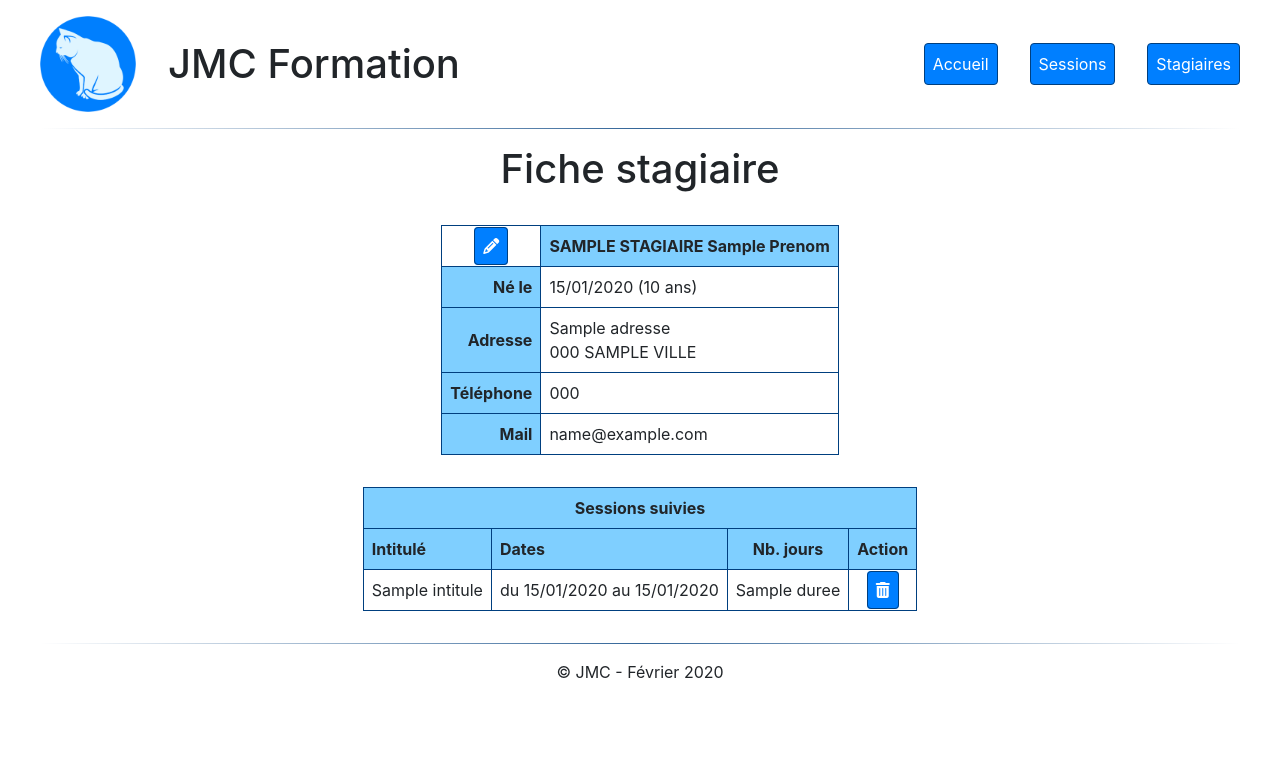
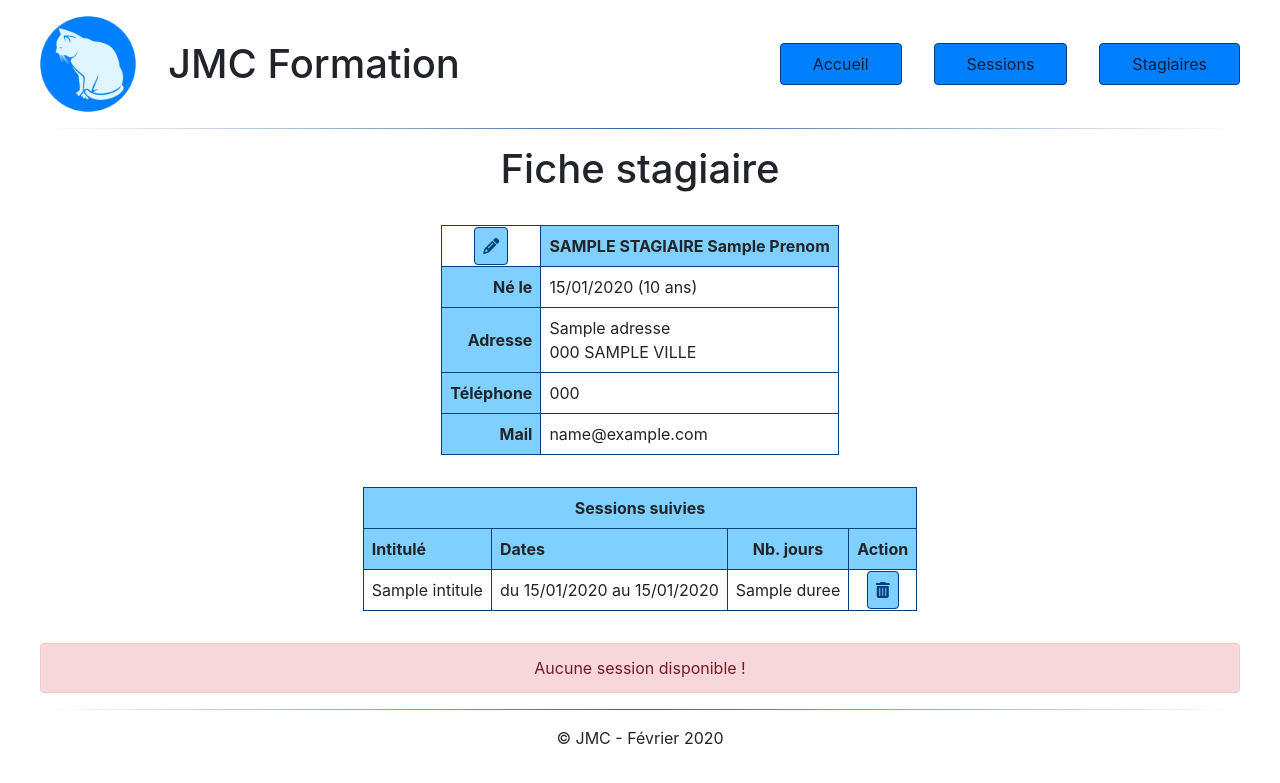
Before and after one commit to jmcasaubon/ProjGestSessForm, a Symfony app: template templates/stagiaire/detail.html.twig in a window 1280 px wide. Shown: the top 783 px of the page. Run offline with Twig, Linux system fonts and the light colour scheme; the template is opened without the code that fills it: most values are stand-ins (such as "Sample title", 1, 10 or a date in 2020); some libraries are stand-ins or nearby versions.

Commit message:
Ajout d'un mini-formulaire permettant d'inscrire un stagiaire à une session + amélioration des formulaires existants

```diff
--- a/public/css/style.css
+++ b/public/css/style.css
@@ -34,17 +34,22 @@
 
 .button {
     border: 1px solid #003f7f ;
-    background-color: #007fff;
-    color:white;
+    background-color: #7fcfff;
+    color: #003f7f;
     border-radius: .25em;
     padding: .5em;
     text-align: center;
     text-decoration: none;
     min-width: 39px;
 }
+.button.big {
+    background-color: #007fff;
+    color:#0f1f3f;
+    padding: .5em 2em;
+}
 .button:hover {
-    background-color: #7fcfff;
-    color:#303030;
+    background-color: #001f3f;
+    color:#7fcfff;
     text-decoration: none;
 }
 
--- a/src/Controller/SessionController.php
+++ b/src/Controller/SessionController.php
@@ -2,6 +2,8 @@
 
 namespace App\Controller;
 
+use DateTime;
+use DateInterval;
 use App\Entity\Session;
 use App\Form\SessionType;
 use Doctrine\ORM\EntityManagerInterface;
@@ -35,6 +37,10 @@ class SessionController extends AbstractController
     public function add(Request $request, EntityManagerInterface $emi)
     {
         $session = new Session();
+        $session->setDateDebut(new DateTime());
+        $session->getDateDebut()->add(new DateInterval("P1D"));
+        $session->setDateFin(new DateTime());
+        $session->getDateFin()->add(new DateInterval("P14D"));
 
         $form = $this->createForm(SessionType::class, $session);
 
--- a/src/Controller/StagiaireController.php
+++ b/src/Controller/StagiaireController.php
@@ -2,6 +2,7 @@
 
 namespace App\Controller;
 
+use App\Entity\Session;
 use App\Entity\Stagiaire;
 use App\Form\StagiaireType;
 use Doctrine\ORM\EntityManagerInterface;
@@ -89,8 +90,13 @@ class StagiaireController extends AbstractController
      * @Route("/{id}", name="detail_stagiaire")
      */
     public function detail(Stagiaire $stagiaire): Response {
+        $sessions = $this->getDoctrine()
+                    ->getRepository(Session::class)
+                    ->getAllFuture() ;;
+
         return $this->render('stagiaire/detail.html.twig', [
             'stagiaire' => $stagiaire,
+            'sessions' => $sessions
         ]);
     }
 }
--- a/src/Entity/Session.php
+++ b/src/Entity/Session.php
@@ -8,6 +8,7 @@ use App\Entity\Stagiaire;
 use Doctrine\ORM\Mapping as ORM;
 use Doctrine\Common\Collections\Collection;
 use Doctrine\Common\Collections\ArrayCollection;
+use Symfony\Component\Validator\Constraints as Assert;
 
 /**
  * @ORM\Entity(repositoryClass="App\Repository\SessionRepository")
@@ -33,6 +34,7 @@ class Session
 
     /**
      * @ORM\Column(type="date")
+     * @Assert\Expression("this.getDateDebut() < this.getDateFin()", message="La date d'achèvement doit être postérieure à la date de démarrage !")
      */
     private $dateFin;
 
--- a/src/Entity/Stagiaire.php
+++ b/src/Entity/Stagiaire.php
@@ -230,6 +230,11 @@ class Stagiaire
         return $now->diff($this->dateNaissance)->y ;
     }
 
+    public function getNbSessionsSuivies(): ?int
+    {
+        return count($this->sessions) ;
+    }
+
     public function getNbSessionsFutures(): ?int
     {
         $now = new DateTime("NOW") ;
--- a/src/Form/SessionType.php
+++ b/src/Form/SessionType.php
@@ -2,6 +2,7 @@
 
 namespace App\Form;
 
+use DateTime;
 use App\Entity\Session;
 use App\Form\ProgrammeType;
 use Symfony\Component\Form\AbstractType;
@@ -17,6 +18,8 @@ class SessionType extends AbstractType
 {
     public function buildForm(FormBuilderInterface $builder, array $options)
     {
+        $now = new DateTime ;
+
         $builder
             ->add('intitule',       TextType::class, [
                 'label' => 'Intitulé de la session'
@@ -35,12 +38,13 @@ class SessionType extends AbstractType
             ])
             ->add('programmes',     CollectionType::class, [
                 'entry_type' => ProgrammeType::class,
+                'prototype' => true,
                 'allow_add' => true,
                 'allow_delete' => true,
                 'by_reference' => false
             ])
             ->add('Enregistrer',    SubmitType::class, [
-                'attr' => [ 'class' => 'button' ]
+                'attr' => [ 'class' => 'button big' ]
             ])
         ;
     }
--- a/src/Form/StagiaireType.php
+++ b/src/Form/StagiaireType.php
@@ -54,7 +54,7 @@ class StagiaireType extends AbstractType
                 'label' => 'Adresse de messagerie'
             ])
             ->add('Enregistrer',    SubmitType::class, [
-                'attr' => [ 'class' => 'button' ]
+                'attr' => [ 'class' => 'button big' ]
             ])
         ;
     }
--- a/templates/base.html.twig
+++ b/templates/base.html.twig
@@ -22,9 +22,9 @@
             </div>
             <!-- Partie droite de l'en-tête, gérant la barre de menu de navigation -->
             <nav id="menu">
-                <a class="button" href="{{path('home')}}">Accueil</a>
-                <a class="button" href="{{path('home_session')}}">Sessions</a>
-                <a class="button" href="{{path('home_stagiaire')}}">Stagiaires</a>
+                <a class="button big" href="{{path('home')}}">Accueil</a>
+                <a class="button big" href="{{path('home_session')}}">Sessions</a>
+                <a class="button big" href="{{path('home_stagiaire')}}">Stagiaires</a>
                 {# <a class="button" href="{{path('home_programme')}}">Programmation</a> #}
             </nav>
         </header>
--- a/templates/session/detail.html.twig
+++ b/templates/session/detail.html.twig
@@ -1,7 +1,7 @@
 {% extends 'base.html.twig' %}
 
 {% block body %}
-    <h1 class="center">Programme session</h1>
+    <h1 class="center">Détail d'une session</h1>
     <table>
         <tbody>
             <tr>
--- a/templates/session/home.html.twig
+++ b/templates/session/home.html.twig
@@ -28,5 +28,5 @@
             {% endfor %}
         </tbody>
     </table>
-    <p class="center"><a class="button" href="{{path('add_session')}}">Ajouter une session</a></p>
+    <p class="center"><a class="button big" href="{{path('add_session')}}">Ajouter une session</a></p>
 {% endblock %}
--- a/templates/stagiaire/detail.html.twig
+++ b/templates/stagiaire/detail.html.twig
@@ -28,6 +28,8 @@
             </tr>
         </tbody>
     </table>
+
+    {% if stagiaire.nbSessionsSuivies > 0 %}
         <table>
             <thead>
                 <tr>
@@ -57,4 +59,38 @@
                 {% endfor %}
             </tbody>
         </table>
+    {% else %}
+        <div class="alert alert-info center" role="alert">Ce stagiaire n'est inscrit à aucune session...</div>
+    {% endif %}
+
+    {# À défaut d'arriver à faire au préalable une requête qui ne retourne que les sessions avec des places disponibles... #}
+    {% set nbDispo = 0 %}
+    {% for session in sessions %}
+        {% if session.nbPlaces > session.nbStagiaires %}
+            {% set nbDispo = nbDispo + 1 %}
+        {% endif %}
+    {% endfor %}
+
+    {# S'il y a au moins une session future, avec une place disponible, on construit un mini-formulaire permettant de s'y inscrire #}
+    {% if nbDispo > 0 %}
+        <div>
+            <h2 class="center">Inscription à une session</h2>
+            <form name="inscription" method="post">
+                <div class="form-group row">
+                    <label class="col-form-label col-sm-2 required">Session choisie :</label>
+                    <select class="col-sm-8">
+                            <option value="">-- Choisissez une session disponible --</option>
+                        {% for session in sessions %}
+                            {% if session.nbPlaces > session.nbStagiaires %}
+                            <option value="{{session.id}}">{{session.intitule}}</option>
+                            {% endif %}
+                        {% endfor %}
+                    </select>
+                    <div class="col-sm-2 block"><button class="button big" href="#">Inscription</button></div>
+                </div>
+            </form>
+        </div>
+    {% else %}
+        <div class="alert alert-danger center" role="alert">Aucune session disponible !</div>
+    {% endif %}
 {% endblock %}
--- a/templates/stagiaire/home.html.twig
+++ b/templates/stagiaire/home.html.twig
@@ -30,5 +30,5 @@
             {% endfor %}
         </tbody>
     </table>
-    <p class="center"><a class="button" href="{{path('add_stagiaire')}}">Ajouter un stagiaire</a></p>
+    <p class="center"><a class="button big" href="{{path('add_stagiaire')}}">Ajouter un stagiaire</a></p>
 {% endblock %}
```
Also changed, not shown: src/Repository/SessionRepository.php (+13 -1 lines), templates/session/form.html.twig (+7 -1 lines). Lines whose indentation alone changed are shown as unchanged.
